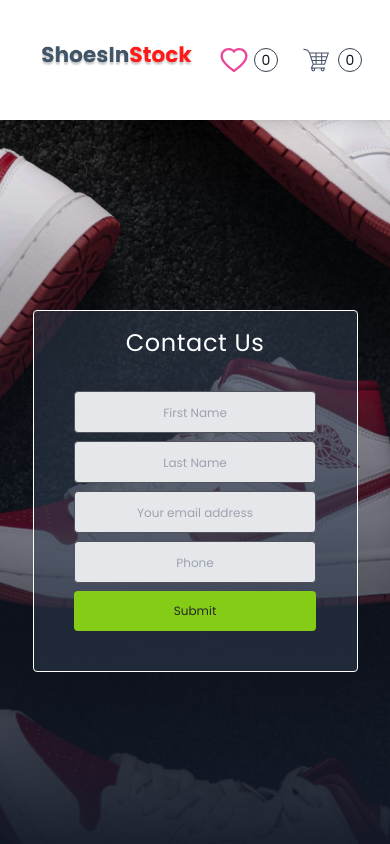
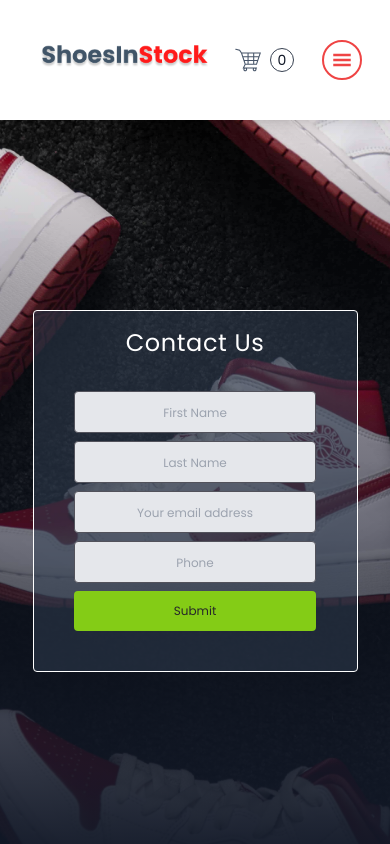
Before and after one commit to Jscorz/Next-Tailwind-E-Store, a Next.js app: page /contact in a window 390 px wide. Shown: the top 844 px of the page. Built offline with nearby package versions, Linux system fonts and the light colour scheme.

Commit message:
started building out sidebar component

```diff
--- a/components/Header.js
+++ b/components/Header.js
@@ -3,10 +3,11 @@ import Router from "next/router";
 import { useAppContext } from "../context/CardContext";
 import { AiOutlineHeart } from "react-icons/ai";
 import { GiShoppingCart } from "react-icons/gi";
+import { GiHamburgerMenu } from "react-icons/gi";
 import Image from "next/image";
 import logo from "../images/ShoesInStock.png";
 
-function Header() {
+function Header({ toggleSidebar }) {
 	const { state, dispatch } = useAppContext();
 	const [displayCheckout, setDisplayCheckout] = React.useState(false);
 	const modalRef = React.useRef();
@@ -162,7 +163,7 @@ function Header() {
 			</div>
 			<div className='flex'>
 				<AiOutlineHeart
-					className='
+					className='hidden
 					text-pink-500
 					pl-6
 					py-2
@@ -173,11 +174,11 @@ function Header() {
 					hover:text-pink-600
 					hover:translate-y-0.5
 					duration-300
-					cursor-pointer
+					cursor-pointer md:block
 					'
 				/>
 			</div>
-			<div className='flex items-center justify-center border border-gray-700 text-sm text-gray-900 rounded-full h-6 w-6 text-center -ml-3 select-none '>
+			<div className='hidden  items-center justify-center border border-gray-700 text-sm text-gray-900 rounded-full h-6 w-6 text-center -ml-3 select-none md:flex '>
 				0
 			</div>
 			<div onClick={() => setDisplayCheckout(!displayCheckout)}>
@@ -188,6 +189,13 @@ function Header() {
 			<div className='flex items-center justify-center border border-gray-700 text-sm text-gray-900 rounded-full h-6 w-6 text-center -ml-3 mr-7  select-none'>
 				<div>{Object.keys(state.products).length}</div>
 			</div>
+			<button
+				type='button'
+				className='border-2 border-red-500 flex items-center justify-center p-2 rounded-full text-xl text-red-500 mr-7 transition duration-300 cursor-pointer md:hidden'
+				onClick={toggleSidebar}
+			>
+				<GiHamburgerMenu />
+			</button>
 		</div>
 	);
 }
--- a/components/Layout.js
+++ b/components/Layout.js
@@ -1,12 +1,17 @@
-import React from "react";
+import React, { useState } from "react";
 import Header from "./Header";
 import Footer from "./Footer";
 
 function Layout(props) {
 	const { children } = props;
+	const [isOpen, setIsOpen] = useState(false);
+
+	const toggleSidebar = () => {
+		setIsOpen(!isOpen);
+	};
 	return (
 		<div className='relative min-h-screen flex flex-col shrink-0'>
-			<Header />
+			<Header toggleSidebar={toggleSidebar} />
 
 			<div className='flex flex-col flex-1 w-full shrink-0'>
 				<main>{children}</main>
--- /dev/null
+++ b/components/Sidebar.js
@@ -0,0 +1,44 @@
+import React from "react";
+import links from "../constants/links";
+import socialLinks from "../constants/social_links";
+import { Link } from "gatsby";
+import { FaTimes } from "react-icons/fa";
+const Sidebar = ({ isOpen, toggleSidebar }) => {
+	return (
+		<aside className={isOpen ? "sidebar show-sidebar" : "sidebar"}>
+			<button className='close-btn' type='button' onClick={toggleSidebar}>
+				<FaTimes />
+			</button>
+			<div className='side-container'>
+				<ul className={isOpen ? "sidebar-links" : null}>
+					{links.map((link) => {
+						return (
+							<li key={link.id}>
+								<Link to={link.url} onClick={toggleSidebar}>
+									{link.text}
+								</Link>
+							</li>
+						);
+					})}
+				</ul>
+				<ul className={isOpen ? "social-links sidebar-icons" : null}>
+					{socialLinks.map((link) => {
+						return (
+							<li key={link.id} className='social-link'>
+								<Link
+									to={link.url}
+									rel='noreferrer'
+									target='_blank'
+								>
+									{link.icon}
+								</Link>
+							</li>
+						);
+					})}
+				</ul>
+			</div>
+		</aside>
+	);
+};
+
+export default Sidebar;
--- /dev/null
+++ b/constants/links.js
@@ -0,0 +1,24 @@
+const data = [
+	{
+		id: 1,
+		text: "home",
+		url: "/",
+	},
+	{
+		id: 2,
+		text: "about",
+		url: "/about",
+	},
+	{
+		id: 3,
+		text: "shop",
+		url: "/products",
+	},
+	{
+		id: 4,
+		text: "contact",
+		url: "/contact",
+	},
+];
+
+export default data;
--- /dev/null
+++ b/constants/social_links.js
@@ -0,0 +1,24 @@
+import React from "react"
+import {
+  FaFacebookSquare,
+  FaLinkedin,
+  FaDribbbleSquare,
+  FaBehanceSquare,
+  FaTwitterSquare,
+  FaGithubSquare,
+} from "react-icons/fa"
+
+const data = [
+  {
+    id: 1,
+    icon: <FaLinkedin className="social-icon"></FaLinkedin>,
+    url: "https://www.linkedin.com/in/justin-scorzafava",
+  },
+  {
+    id: 2,
+    icon: <FaGithubSquare className="social-icon"></FaGithubSquare>,
+    url: "https://github.com/Jscorz",
+  },
+]
+
+export default data
```
